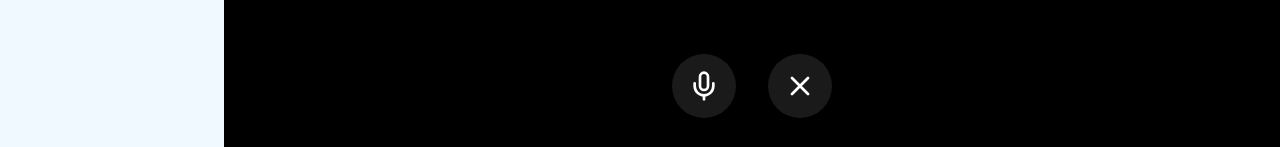
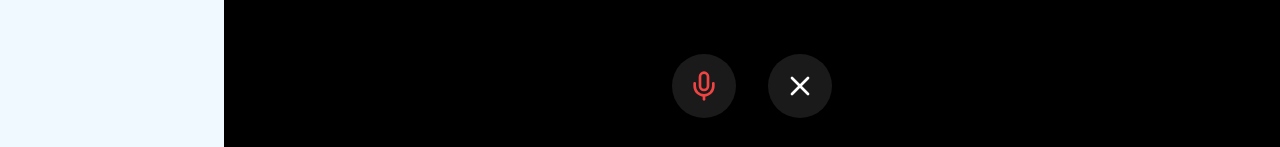
Before and after one commit to Learnathon-By-Geeky-Solutions/xtradrill, a Next.js app: page /chat in a window 1280 px wide. Shown: the part 730-877 px from the top of the page. Built offline with nearby package versions, Linux system fonts and the light colour scheme.

Commit message:
solved security issues in chat page

```diff
--- a/app/chat/page.jsx
+++ b/app/chat/page.jsx
@@ -403,7 +403,7 @@ export default function VoiceChatPage() {
               : 'bg-white/10 hover:bg-white/20'
           }`}
         >
-          <Mic className={`h-8 w-8 ${isRecording ? 'text-white' : 'text-white'}`} />
+          <Mic className={`h-8 w-8 ${isRecording ? 'text-white' : 'text-red-500'}`} />
         </button>
         <button
           onClick={() => window.location.reload()}
```
